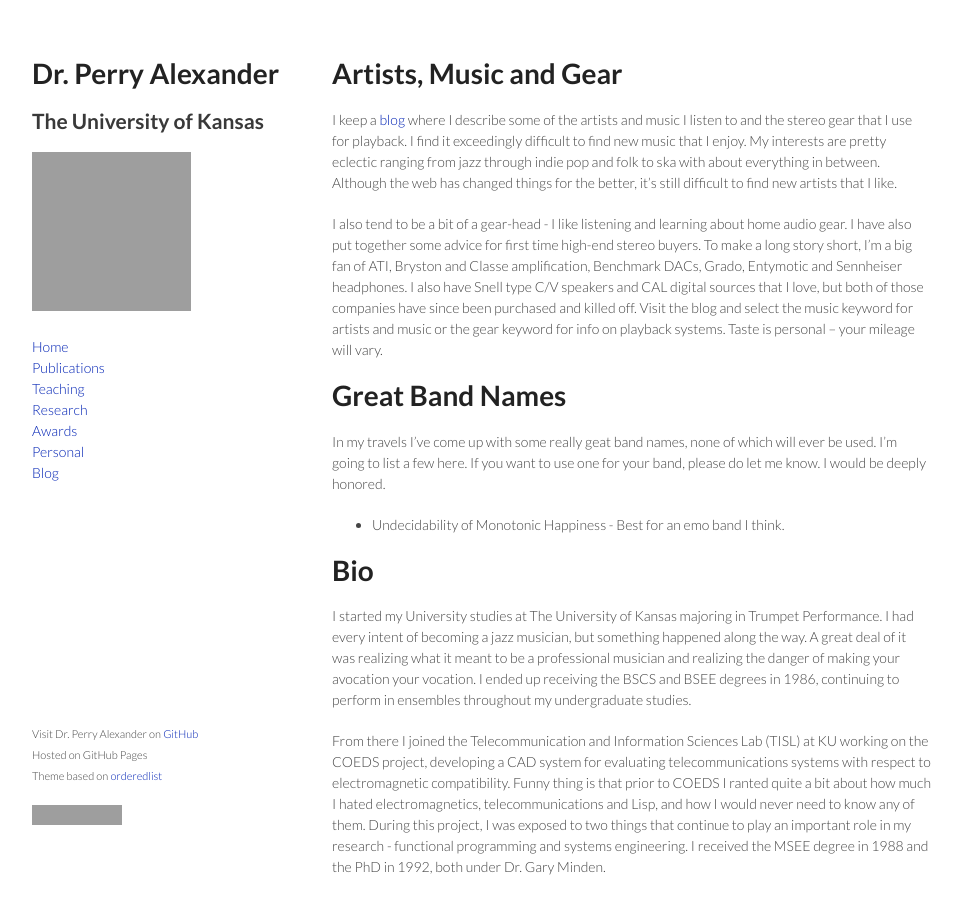
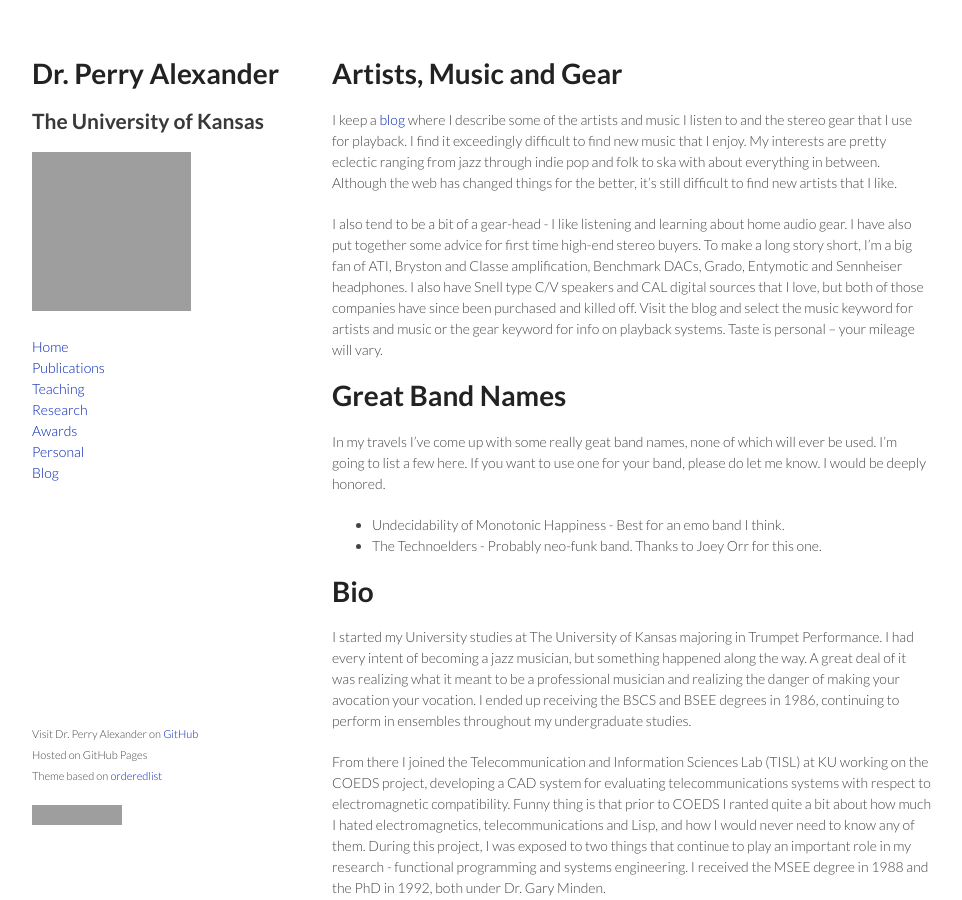
Before and after one commit to palexand/palexand.github.io, a Jekyll site: the page built from personal.md, in a window 1280 px wide and 900 px high. Shown: the whole window, without its empty margins (158-1120 px from the left). Built offline with Jekyll 4.4.1, drawn with Linux system fonts in a browser that asks for light colours; grey boxes are pictures that could not be loaded.

Commit message:
New band name

```diff
--- a/personal.md
+++ b/personal.md
@@ -35,6 +35,8 @@ honored.
 
 - Undecidability of Monotonic Happiness - Best for an emo band I
   think.
+- The Technoelders - Probably neo-funk band.  Thanks to Joey Orr for
+  this one.
 
 # Bio
 
```
